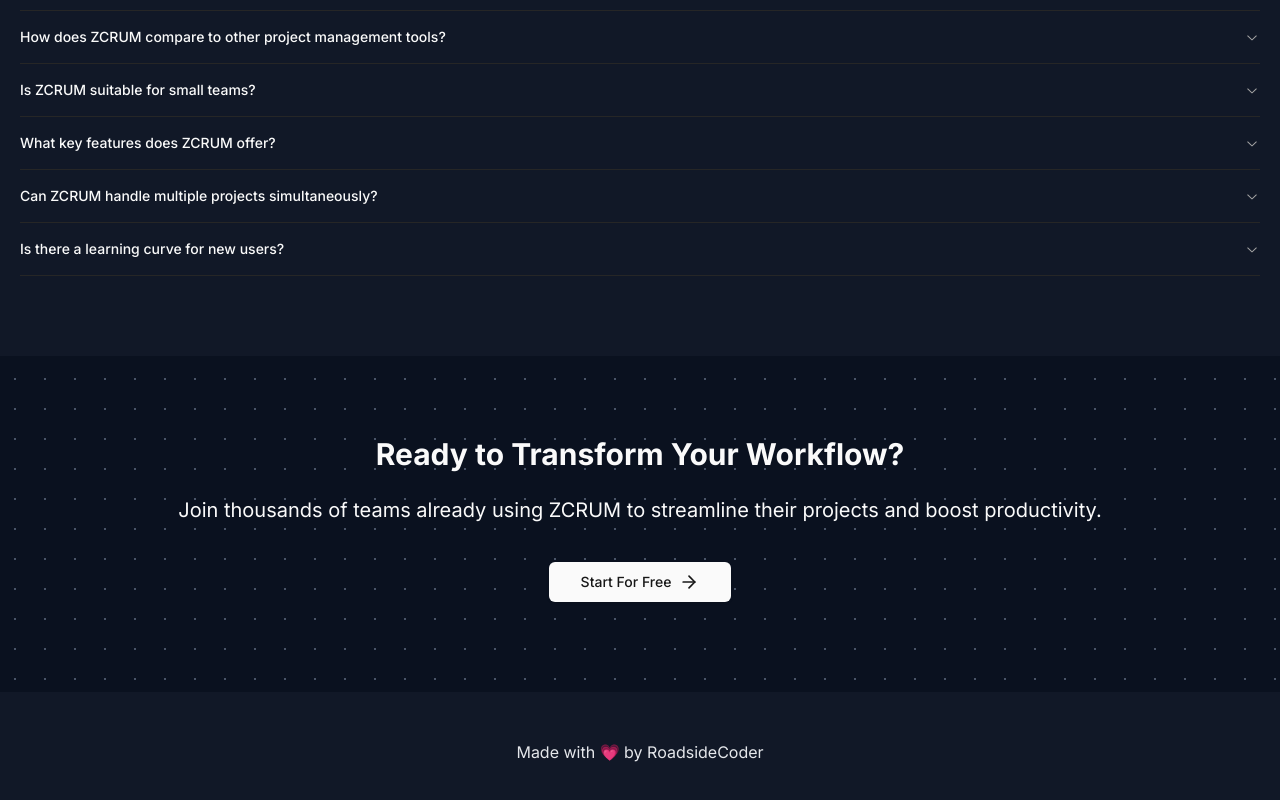
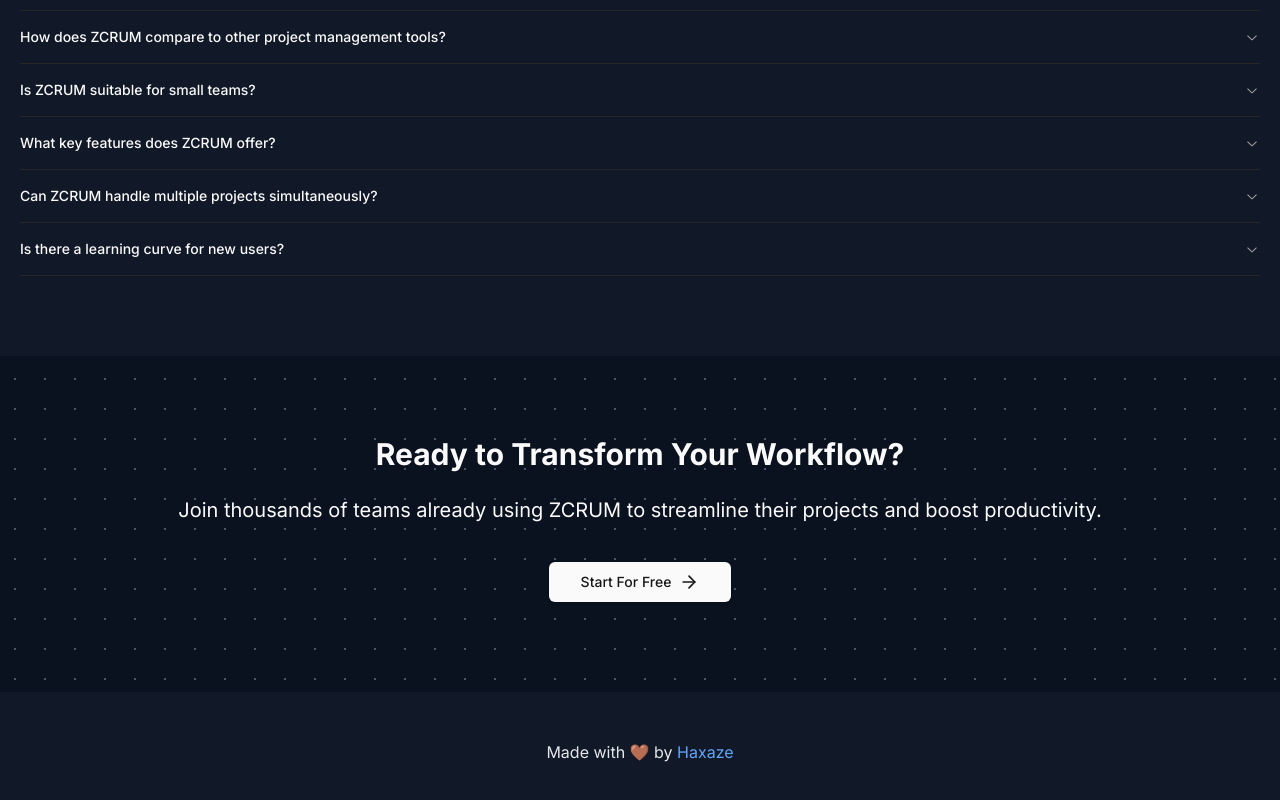
Before and after one commit to HAXAZE/Scrumly, a Next.js app: page / in a window 1280 px wide. Shown: the part 1616-2416 px from the top of the page. Built offline with nearby package versions, Linux system fonts and the light colour scheme; no server answers.

Commit message:
Update layout.js

```diff
--- a/app/layout.js
+++ b/app/layout.js
@@ -41,7 +41,17 @@
             <Toaster richColors />
             <footer className="bg-gray-900 py-12">
               <div className="container mx-auto px-4 text-center text-gray-200">
-                <p>Made with 💗 by RoadsideCoder</p>
+                <p>
+                  Made with 🤎 by{" "}
+                  <a
+                    href="https://www.linkedin.com/in/haxaze/"
+                    target="_blank"
+                    rel="noopener noreferrer"
+                    className="text-blue-400 hover:underline"
+                  >
+                    Haxaze
+                  </a>
+                </p>
               </div>
             </footer>
           </ThemeProvider>
```
